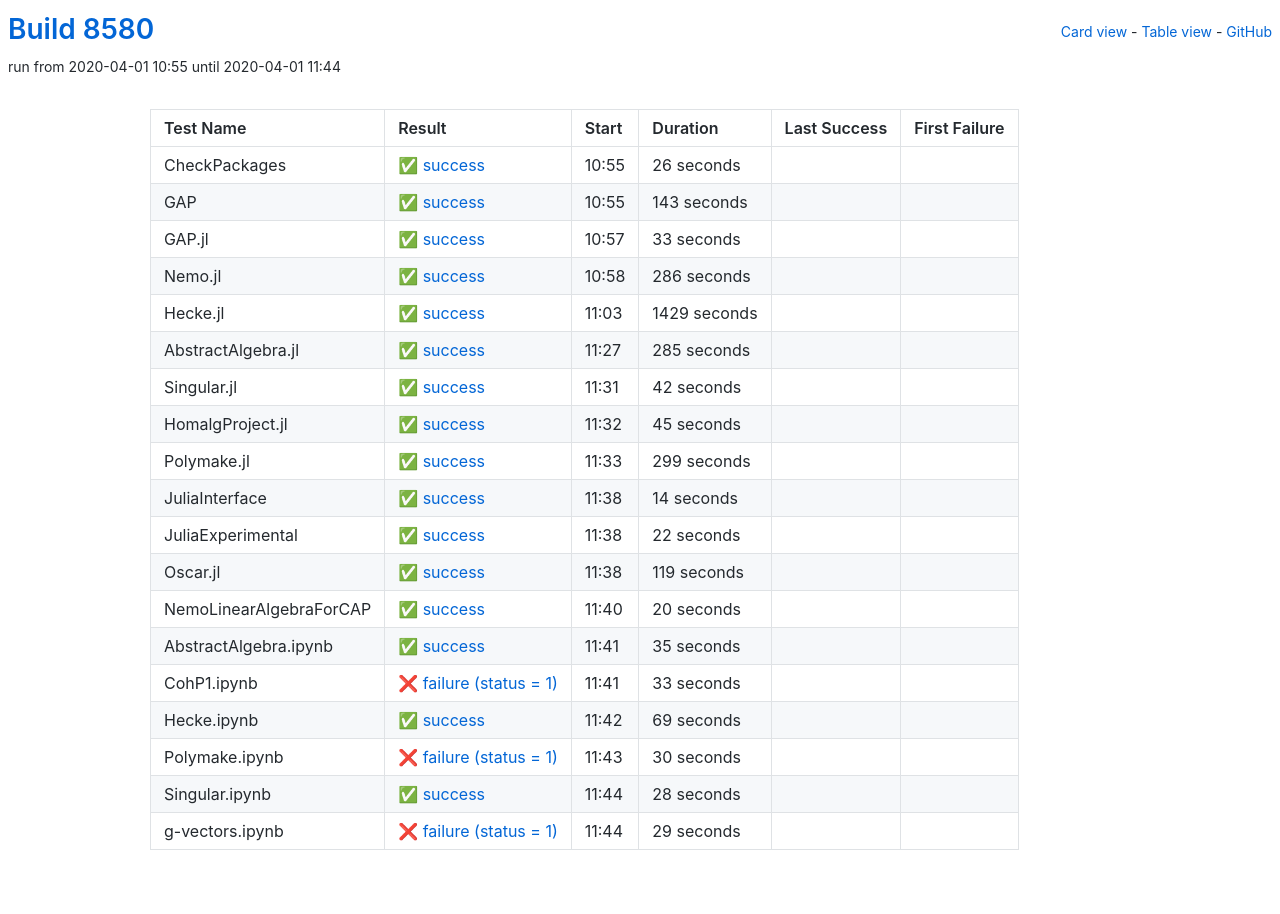
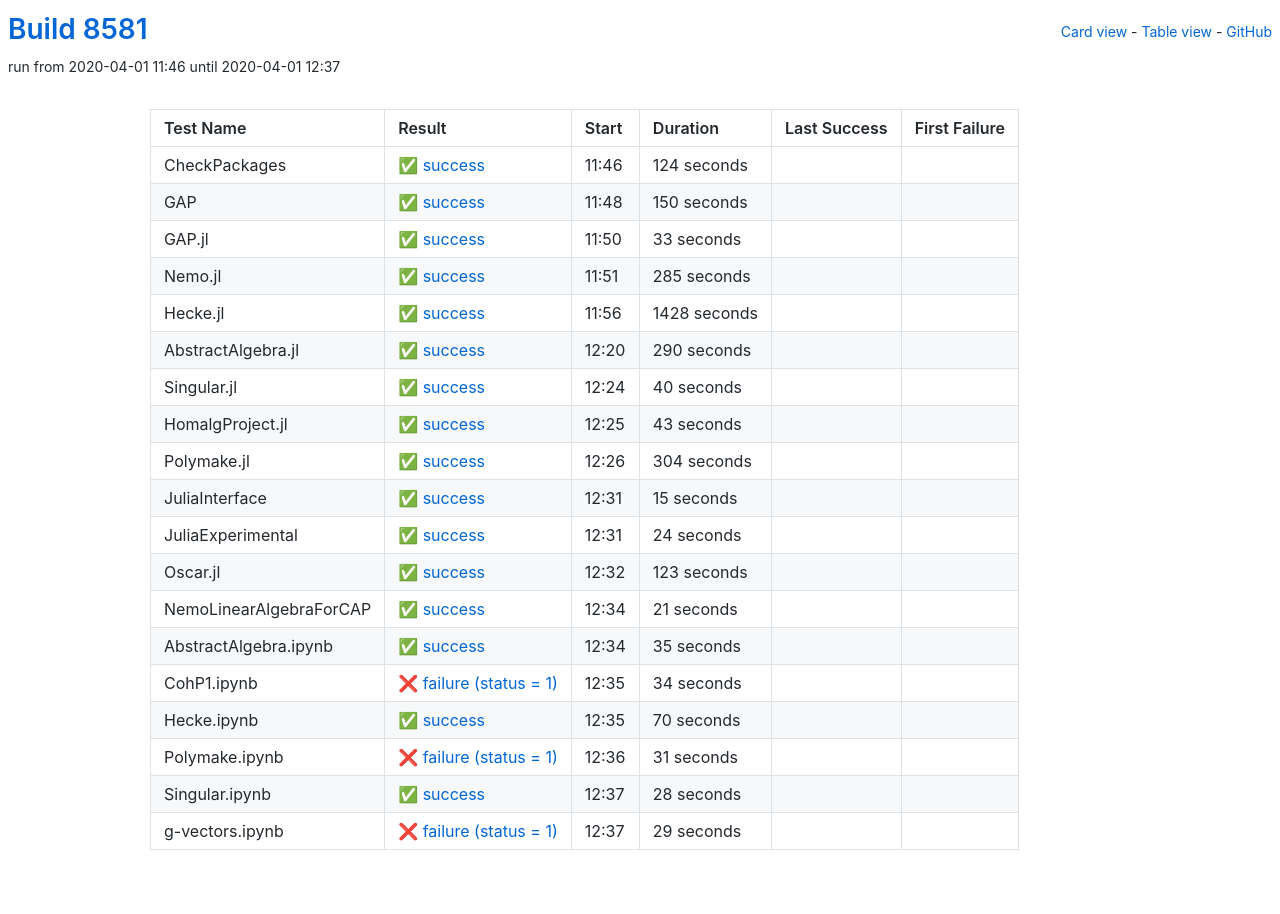
Before and after one commit to oscar-system/oscar-ci-status, a Jekyll site: the page built from table.html, in a window 1280 px wide. Built offline with Jekyll 4.4.1, drawn with Linux system fonts in a browser that asks for light colours.

Commit message:
Build 8581

```diff
--- a/_data/ci.yml
+++ b/_data/ci.yml
@@ -1,27 +1,27 @@
-build: 8580
-build_url: https://oscarci.mathematik.uni-kl.de/job/oscar/8580/
+build: 8581
+build_url: https://oscarci.mathematik.uni-kl.de/job/oscar/8581/
 job: oscar
 tests:
-- duration: 26
+- duration: 124
   exitcode: 0
   first_failure: false
   first_failure_url: null
   last_success: false
   last_success_url: null
-  log: https://oscarci.mathematik.uni-kl.de/job/oscar/8580/artifact/logs/build-8580/CheckPackages.log
+  log: https://oscarci.mathematik.uni-kl.de/job/oscar/8581/artifact/logs/build-8581/CheckPackages.log
   name: CheckPackages
-  start: 2020-04-01 10:55
+  start: 2020-04-01 11:46
   status: success
   success: true
-- duration: 143
+- duration: 150
   exitcode: 0
   first_failure: false
   first_failure_url: null
   last_success: false
   last_success_url: null
-  log: https://oscarci.mathematik.uni-kl.de/job/oscar/8580/artifact/logs/build-8580/GAP.log
+  log: https://oscarci.mathematik.uni-kl.de/job/oscar/8581/artifact/logs/build-8581/GAP.log
   name: GAP
-  start: 2020-04-01 10:55
+  start: 2020-04-01 11:48
   status: success
   success: true
 - duration: 33
@@ -30,31 +30,9 @@ tests:
   first_failure_url: null
   last_success: false
   last_success_url: null
-  log: https://oscarci.mathematik.uni-kl.de/job/oscar/8580/artifact/logs/build-8580/GAP.jl.log
+  log: https://oscarci.mathematik.uni-kl.de/job/oscar/8581/artifact/logs/build-8581/GAP.jl.log
   name: GAP.jl
-  start: 2020-04-01 10:57
-  status: success
-  success: true
-- duration: 286
-  exitcode: 0
-  first_failure: false
-  first_failure_url: null
-  last_success: false
-  last_success_url: null
-  log: https://oscarci.mathematik.uni-kl.de/job/oscar/8580/artifact/logs/build-8580/Nemo.jl.log
-  name: Nemo.jl
-  start: 2020-04-01 10:58
-  status: success
-  success: true
-- duration: 1429
-  exitcode: 0
-  first_failure: false
-  first_failure_url: null
-  last_success: false
-  last_success_url: null
-  log: https://oscarci.mathematik.uni-kl.de/job/oscar/8580/artifact/logs/build-8580/Hecke.jl.log
-  name: Hecke.jl
-  start: 2020-04-01 11:03
+  start: 2020-04-01 11:50
   status: success
   success: true
 - duration: 285
@@ -63,86 +41,108 @@ tests:
   first_failure_url: null
   last_success: false
   last_success_url: null
-  log: https://oscarci.mathematik.uni-kl.de/job/oscar/8580/artifact/logs/build-8580/AbstractAlgebra.jl.log
-  name: AbstractAlgebra.jl
-  start: 2020-04-01 11:27
+  log: https://oscarci.mathematik.uni-kl.de/job/oscar/8581/artifact/logs/build-8581/Nemo.jl.log
+  name: Nemo.jl
+  start: 2020-04-01 11:51
   status: success
   success: true
-- duration: 42
+- duration: 1428
   exitcode: 0
   first_failure: false
   first_failure_url: null
   last_success: false
   last_success_url: null
-  log: https://oscarci.mathematik.uni-kl.de/job/oscar/8580/artifact/logs/build-8580/Singular.jl.log
-  name: Singular.jl
-  start: 2020-04-01 11:31
+  log: https://oscarci.mathematik.uni-kl.de/job/oscar/8581/artifact/logs/build-8581/Hecke.jl.log
+  name: Hecke.jl
+  start: 2020-04-01 11:56
   status: success
   success: true
-- duration: 45
+- duration: 290
   exitcode: 0
   first_failure: false
   first_failure_url: null
   last_success: false
   last_success_url: null
-  log: https://oscarci.mathematik.uni-kl.de/job/oscar/8580/artifact/logs/build-8580/HomalgProject.jl.log
-  name: HomalgProject.jl
-  start: 2020-04-01 11:32
+  log: https://oscarci.mathematik.uni-kl.de/job/oscar/8581/artifact/logs/build-8581/AbstractAlgebra.jl.log
+  name: AbstractAlgebra.jl
+  start: 2020-04-01 12:20
   status: success
   success: true
-- duration: 299
+- duration: 40
   exitcode: 0
   first_failure: false
   first_failure_url: null
   last_success: false
   last_success_url: null
-  log: https://oscarci.mathematik.uni-kl.de/job/oscar/8580/artifact/logs/build-8580/Polymake.jl.log
-  name: Polymake.jl
-  start: 2020-04-01 11:33
+  log: https://oscarci.mathematik.uni-kl.de/job/oscar/8581/artifact/logs/build-8581/Singular.jl.log
+  name: Singular.jl
+  start: 2020-04-01 12:24
   status: success
   success: true
-- duration: 14
+- duration: 43
   exitcode: 0
   first_failure: false
   first_failure_url: null
   last_success: false
   last_success_url: null
-  log: https://oscarci.mathematik.uni-kl.de/job/oscar/8580/artifact/logs/build-8580/JuliaInterface.log
-  name: JuliaInterface
-  start: 2020-04-01 11:38
+  log: https://oscarci.mathematik.uni-kl.de/job/oscar/8581/artifact/logs/build-8581/HomalgProject.jl.log
+  name: HomalgProject.jl
+  start: 2020-04-01 12:25
   status: success
   success: true
-- duration: 22
+- duration: 304
   exitcode: 0
   first_failure: false
   first_failure_url: null
   last_success: false
   last_success_url: null
-  log: https://oscarci.mathematik.uni-kl.de/job/oscar/8580/artifact/logs/build-8580/JuliaExperimental.log
-  name: JuliaExperimental
-  start: 2020-04-01 11:38
+  log: https://oscarci.mathematik.uni-kl.de/job/oscar/8581/artifact/logs/build-8581/Polymake.jl.log
+  name: Polymake.jl
+  start: 2020-04-01 12:26
   status: success
   success: true
-- duration: 119
+- duration: 15
   exitcode: 0
   first_failure: false
   first_failure_url: null
   last_success: false
   last_success_url: null
-  log: https://oscarci.mathematik.uni-kl.de/job/oscar/8580/artifact/logs/build-8580/Oscar.jl.log
-  name: Oscar.jl
-  start: 2020-04-01 11:38
+  log: https://oscarci.mathematik.uni-kl.de/job/oscar/8581/artifact/logs/build-8581/JuliaInterface.log
+  name: JuliaInterface
+  start: 2020-04-01 12:31
   status: success
   success: true
-- duration: 20
+- duration: 24
   exitcode: 0
   first_failure: false
   first_failure_url: null
   last_success: false
   last_success_url: null
-  log: https://oscarci.mathematik.uni-kl.de/job/oscar/8580/artifact/logs/build-8580/NemoLinearAlgebraForCAP.log
+  log: https://oscarci.mathematik.uni-kl.de/job/oscar/8581/artifact/logs/build-8581/JuliaExperimental.log
+  name: JuliaExperimental
+  start: 2020-04-01 12:31
+  status: success
+  success: true
+- duration: 123
+  exitcode: 0
+  first_failure: false
+  first_failure_url: null
+  last_success: false
+  last_success_url: null
+  log: https://oscarci.mathematik.uni-kl.de/job/oscar/8581/artifact/logs/build-8581/Oscar.jl.log
+  name: Oscar.jl
+  start: 2020-04-01 12:32
+  status: success
+  success: true
+- duration: 21
+  exitcode: 0
+  first_failure: false
+  first_failure_url: null
+  last_success: false
+  last_success_url: null
+  log: https://oscarci.mathematik.uni-kl.de/job/oscar/8581/artifact/logs/build-8581/NemoLinearAlgebraForCAP.log
   name: NemoLinearAlgebraForCAP
-  start: 2020-04-01 11:40
+  start: 2020-04-01 12:34
   status: success
   success: true
 - duration: 35
@@ -151,42 +151,42 @@ tests:
   first_failure_url: null
   last_success: false
   last_success_url: null
-  log: https://oscarci.mathematik.uni-kl.de/job/oscar/8580/artifact/logs/build-8580/AbstractAlgebra.ipynb.log
+  log: https://oscarci.mathematik.uni-kl.de/job/oscar/8581/artifact/logs/build-8581/AbstractAlgebra.ipynb.log
   name: AbstractAlgebra.ipynb
-  start: 2020-04-01 11:41
+  start: 2020-04-01 12:34
   status: success
   success: true
-- duration: 33
+- duration: 34
   exitcode: 1
   first_failure: false
   first_failure_url: null
   last_success: false
   last_success_url: null
-  log: https://oscarci.mathematik.uni-kl.de/job/oscar/8580/artifact/logs/build-8580/CohP1.ipynb.log
+  log: https://oscarci.mathematik.uni-kl.de/job/oscar/8581/artifact/logs/build-8581/CohP1.ipynb.log
   name: CohP1.ipynb
-  start: 2020-04-01 11:41
+  start: 2020-04-01 12:35
   status: failure
   success: false
-- duration: 69
+- duration: 70
   exitcode: 0
   first_failure: false
   first_failure_url: null
   last_success: false
   last_success_url: null
-  log: https://oscarci.mathematik.uni-kl.de/job/oscar/8580/artifact/logs/build-8580/Hecke.ipynb.log
+  log: https://oscarci.mathematik.uni-kl.de/job/oscar/8581/artifact/logs/build-8581/Hecke.ipynb.log
   name: Hecke.ipynb
-  start: 2020-04-01 11:42
+  start: 2020-04-01 12:35
   status: success
   success: true
-- duration: 30
+- duration: 31
   exitcode: 1
   first_failure: false
   first_failure_url: null
   last_success: false
   last_success_url: null
-  log: https://oscarci.mathematik.uni-kl.de/job/oscar/8580/artifact/logs/build-8580/Polymake.ipynb.log
+  log: https://oscarci.mathematik.uni-kl.de/job/oscar/8581/artifact/logs/build-8581/Polymake.ipynb.log
   name: Polymake.ipynb
-  start: 2020-04-01 11:43
+  start: 2020-04-01 12:36
   status: failure
   success: false
 - duration: 28
@@ -195,9 +195,9 @@ tests:
   first_failure_url: null
   last_success: false
   last_success_url: null
-  log: https://oscarci.mathematik.uni-kl.de/job/oscar/8580/artifact/logs/build-8580/Singular.ipynb.log
+  log: https://oscarci.mathematik.uni-kl.de/job/oscar/8581/artifact/logs/build-8581/Singular.ipynb.log
   name: Singular.ipynb
-  start: 2020-04-01 11:44
+  start: 2020-04-01 12:37
   status: success
   success: true
 - duration: 29
@@ -206,8 +206,8 @@ tests:
   first_failure_url: null
   last_success: false
   last_success_url: null
-  log: https://oscarci.mathematik.uni-kl.de/job/oscar/8580/artifact/logs/build-8580/g-vectors.ipynb.log
+  log: https://oscarci.mathematik.uni-kl.de/job/oscar/8581/artifact/logs/build-8581/g-vectors.ipynb.log
   name: g-vectors.ipynb
-  start: 2020-04-01 11:44
+  start: 2020-04-01 12:37
   status: failure
   success: false
```
Also changed, not shown: README.md.
